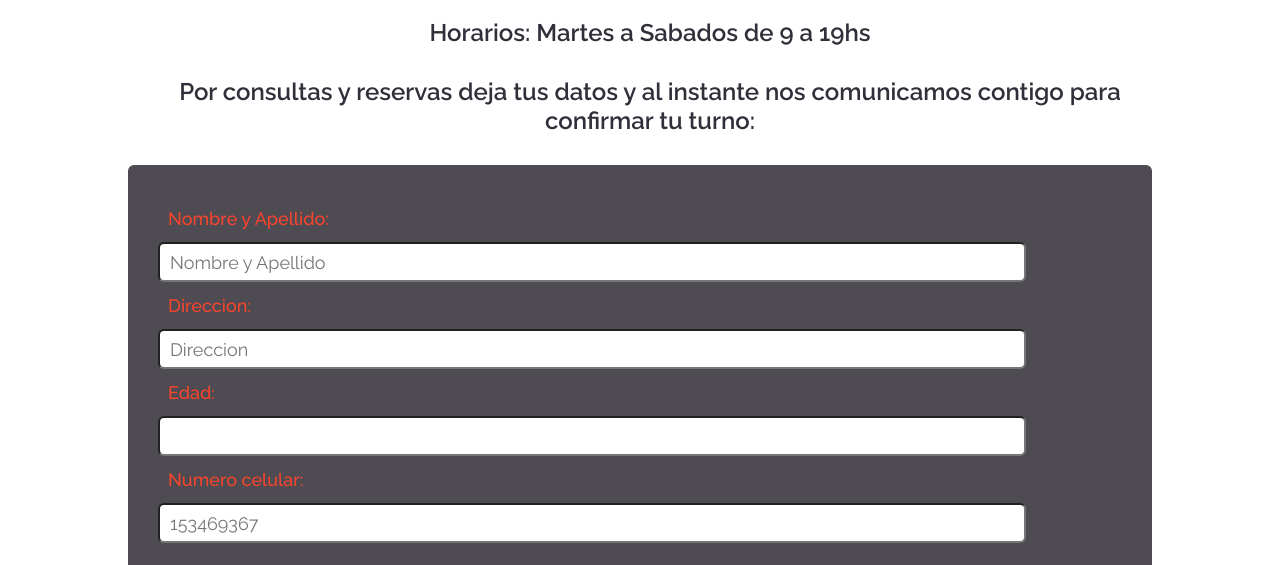
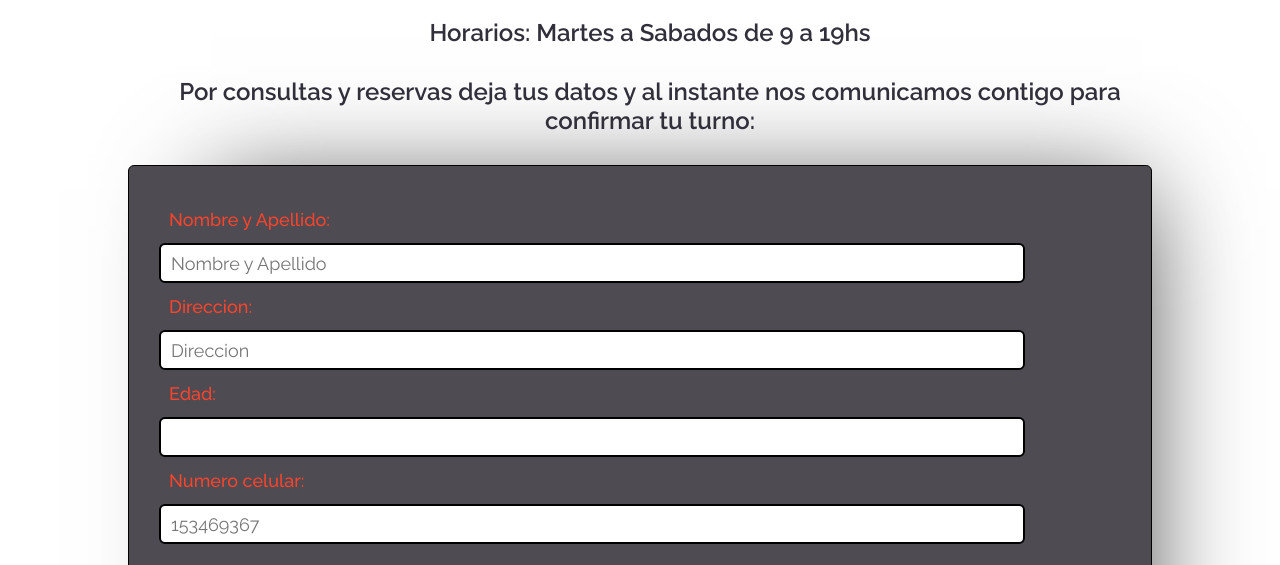
Before and after one commit to LeonelDigiorgio/desafio-coder, a website: page turnos.html in a window 1280 px wide. Shown: the part 161-726 px from the top of the page. Drawn offline with nearby package versions, Linux system fonts and the light colour scheme.

Commit message:
actualizacion metas

```diff
--- a/scss/components/_formulario.scss
+++ b/scss/components/_formulario.scss
@@ -17,12 +17,12 @@ form{
 }
 
 label{
-    /**display: flex;**/
     display: block;
     font-size: 1.8rem;
     font-weight: 500;
     color: nth($colores, 2 );
 }
+
 p{
     font-size: 1.8rem;
     color: nth($colores, 2 );
@@ -49,12 +49,21 @@ p{
     color: nth($colores, 2 );
     font-weight: 600;
 }
+
 .caja-checkbox{
     width: 95%;
     margin: 25px;
     padding: 0px 30px;
+}
 
-}
 input{
     border-radius: 6px;
+    border: 2px black solid;
 }
+
+.caja-formulario{
+    border: 1px black solid;
+    -webkit-box-shadow: 37px -22px 102px -47px rgba(0, 0, 0, 0.75);
+        -moz-box-shadow: 37px -22px 102px -47px rgba(0, 0, 0, 0.75);
+        box-shadow: 37px -22px 102px -47px rgba(0, 0, 0, 0.75);
+}
--- a/turnos.html
+++ b/turnos.html
@@ -58,8 +58,8 @@
   <!---- fin ENCABEZADO ---->
 
   <!---- FORMULARIO ---->
-  <section>
-    <form action="turnos.php" method="post">
+  <section >
+    <form action="turnos.php" method="post" class="caja-formulario">
       <label>
         <p>Nombre y Apellido:</p>
         <input class="datos-cliete" type="text" name="nombre y apellid" placeholder="Nombre y Apellido">
```
Also changed, not shown: index.html (+2 -2 lines), css/style.css, 1 other file.
